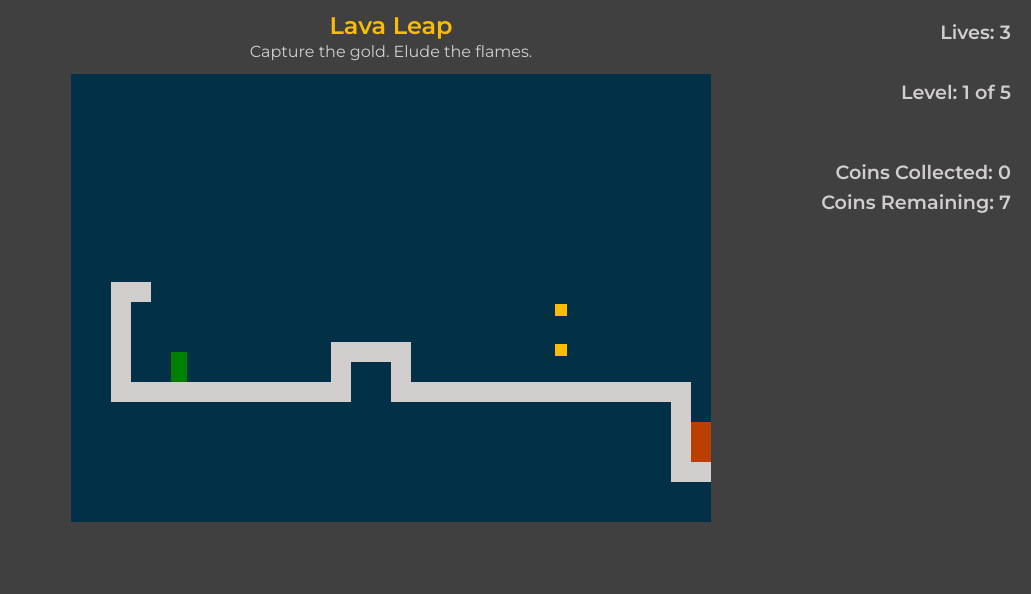
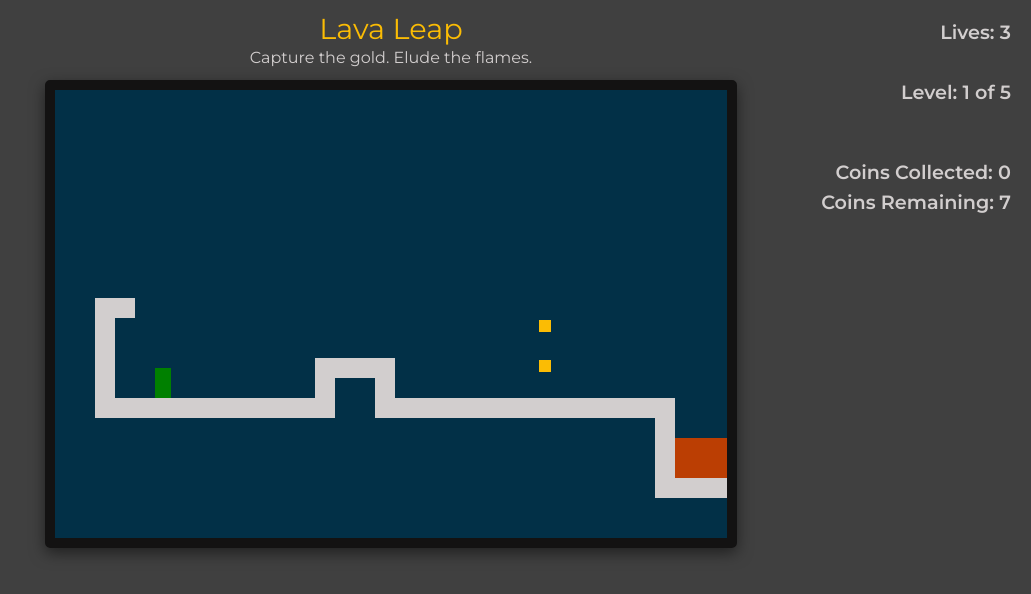
Before and after one commit to CorinaMurg/lava-leap-game, a website built with Vite: page index.html in a window 1280 px wide. Shown: the whole page, without its empty margins (249-1280 px from the left). Built offline with nearby package versions, Linux system fonts and the light colour scheme.

Commit message:
Add border to game frame

```diff
--- a/styles.css
+++ b/styles.css
@@ -19,10 +19,13 @@ body {
 
 .game {
     overflow: hidden;
-    max-width: 40rem;
+    max-width: 42rem;
     max-height: 28rem;
     position: relative;
     margin-inline: auto;
+    border: 10px solid rgb(19, 18, 18);
+    border-radius: 5px;
+    box-shadow: inset 0 0 10px #000000, 0 5px 15px rgba(0,0,0,0.5);
 }
 
 .background    {
@@ -73,7 +76,8 @@ body {
 
 h1 {
     text-align: center;
-    font-size: 1.5rem;
+    font-size: 1.8rem;
+    font-weight: normal;
     color: var(--clr-yellow);
     margin-block: 2px;
 
```
